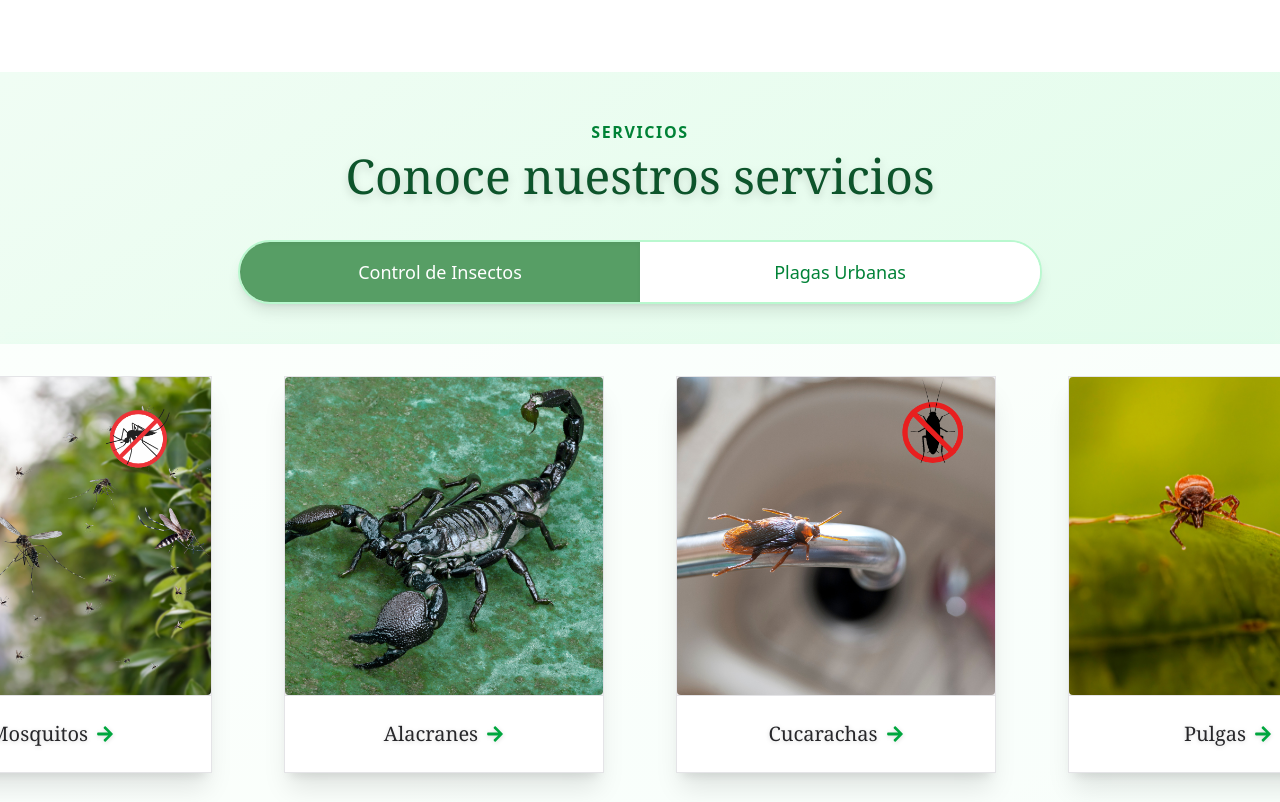
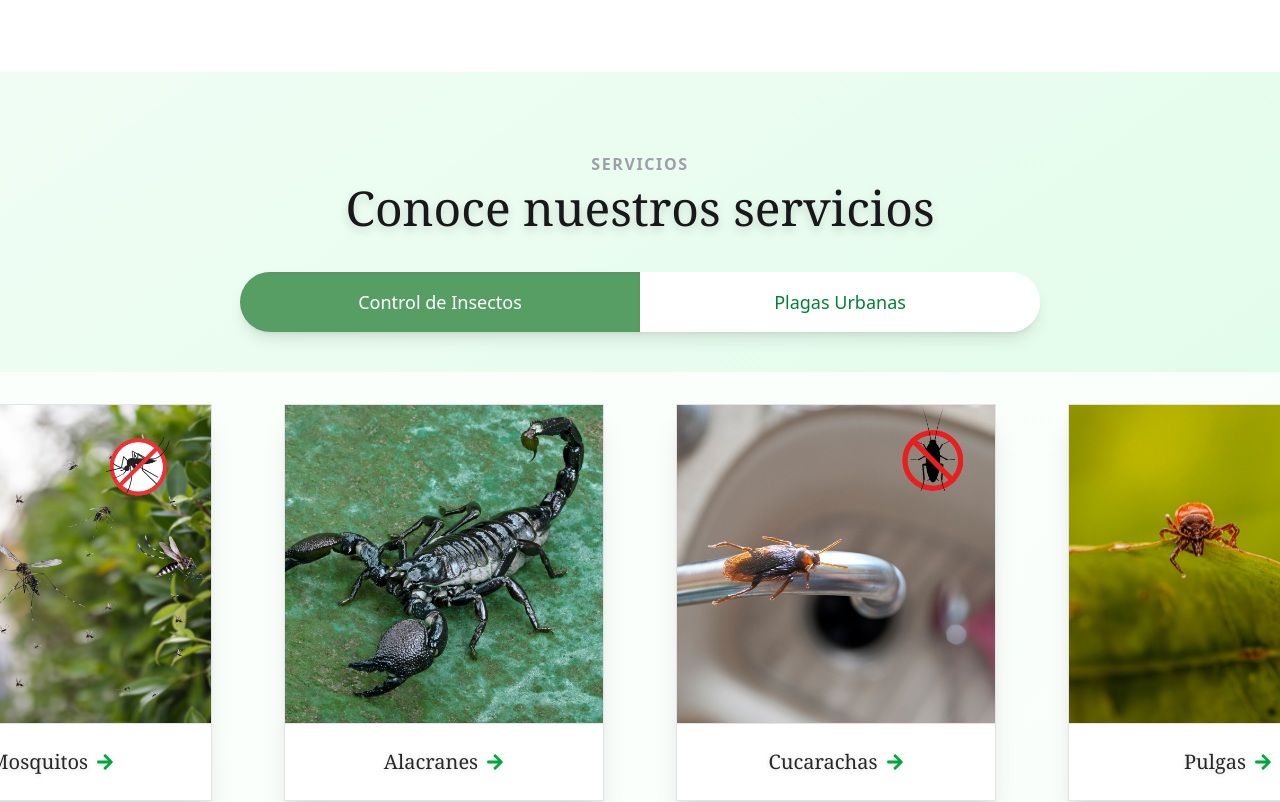
Before and after one commit to FedericoHerreraa/ng-fumigaciones, a Next.js app: page / in a window 1280 px wide. Shown: the part 1360-2162 px from the top of the page. Built offline with nearby package versions, Linux system fonts and the light colour scheme.

Commit message:
little changes

```diff
--- a/components/AboutUsComponent.tsx
+++ b/components/AboutUsComponent.tsx
@@ -5,7 +5,7 @@ import Link from 'next/link'
 
 export const AboutUsComponent = () => {
     return (
-        <div className="bg-zinc-100 h-40 flex items-center justify-between px-10">
+        <div className="bg-zinc-100 h-40 flex items-center justify-between px-10 shadow-2xl">
             <div className='flex flex-col items-start'>
                 <h1 className="text-3xl font-serif">Nosotros Somos <span className='font-semibold bg-clip-text text-transparent bg-gradient-to-r from-zinc-700 to-green-500'>NG Desinfecciones</span></h1>
                 <p className="text-zinc-500 mt-2">
--- a/components/Services.tsx
+++ b/components/Services.tsx
@@ -16,16 +16,16 @@ export const Services = () => {
   const [selectedTab, setSelectedTab] = useState("insectos");
 
   return (
-    <div className="min-h-[75vh] py-12 flex flex-col items-center bg-gradient-to-br from-green-50 to-green-100">
-      <p className="text-green-700 tracking-widest uppercase font-semibold mb-2">
+    <div className="min-h-[75vh] py-20 flex flex-col items-center bg-gradient-to-br from-green-50 to-green-100">
+      <p className="text-zinc-400 tracking-widest uppercase font-semibold mb-2">
         Servicios
       </p>
-      <h1 className="text-4xl md:text-5xl font-serif mb-10 text-green-900 drop-shadow-lg text-center">
+      <h1 className="text-4xl md:text-5xl font-serif mb-10 text-zinc-900 drop-shadow-lg text-center">
         Conoce nuestros servicios
       </h1>
 
       <div className="w-full max-w-4xl flex justify-center mb-10">
-        <div className="inline-flex rounded-full shadow-lg overflow-hidden border-2 border-green-200 bg-white">
+        <div className="inline-flex rounded-full shadow-lg overflow-hidden bg-white">
           {["insectos", "plagaUrbana"].map((tab) => (
             <button
               key={tab}
@@ -34,7 +34,7 @@ export const Services = () => {
                 ${
                   selectedTab === tab
                     ? "bg-[#579e65] text-white shadow-inner"
-                    : "bg-white text-green-700 hover:bg-green-100 hover:text-[#579e65]"
+                    : "bg-white text-green-700 hover:bg-zinc-100/50 cursor-pointer hover:text-[#579e65]"
                 }
                 `}
             >
@@ -45,7 +45,7 @@ export const Services = () => {
         </div>
       </div>
 
-      <div className="w-full bg-white/80 shadow-xl shadow-green-300 p-8 min-h-[500px] flex flex-col items-center">
+      <div className="w-full bg-white/80  p-8 min-h-[500px] flex flex-col items-center">
         {selectedTab === "insectos" && (
           <div className="flex flex-col md:flex-row gap-18 justify-center items-center">
             {insectos.map((item) => (
@@ -58,7 +58,7 @@ export const Services = () => {
                     src={item.image}
                     alt={item.name.toLowerCase()}
                     style={{ objectFit: "contain" }}
-                    className="rounded"
+                    className=""
                   />
                 </div>
                 <div className="mt-6 text-zinc-800 font-serif text-xl text-center drop-shadow-sm flex items-center">
```
